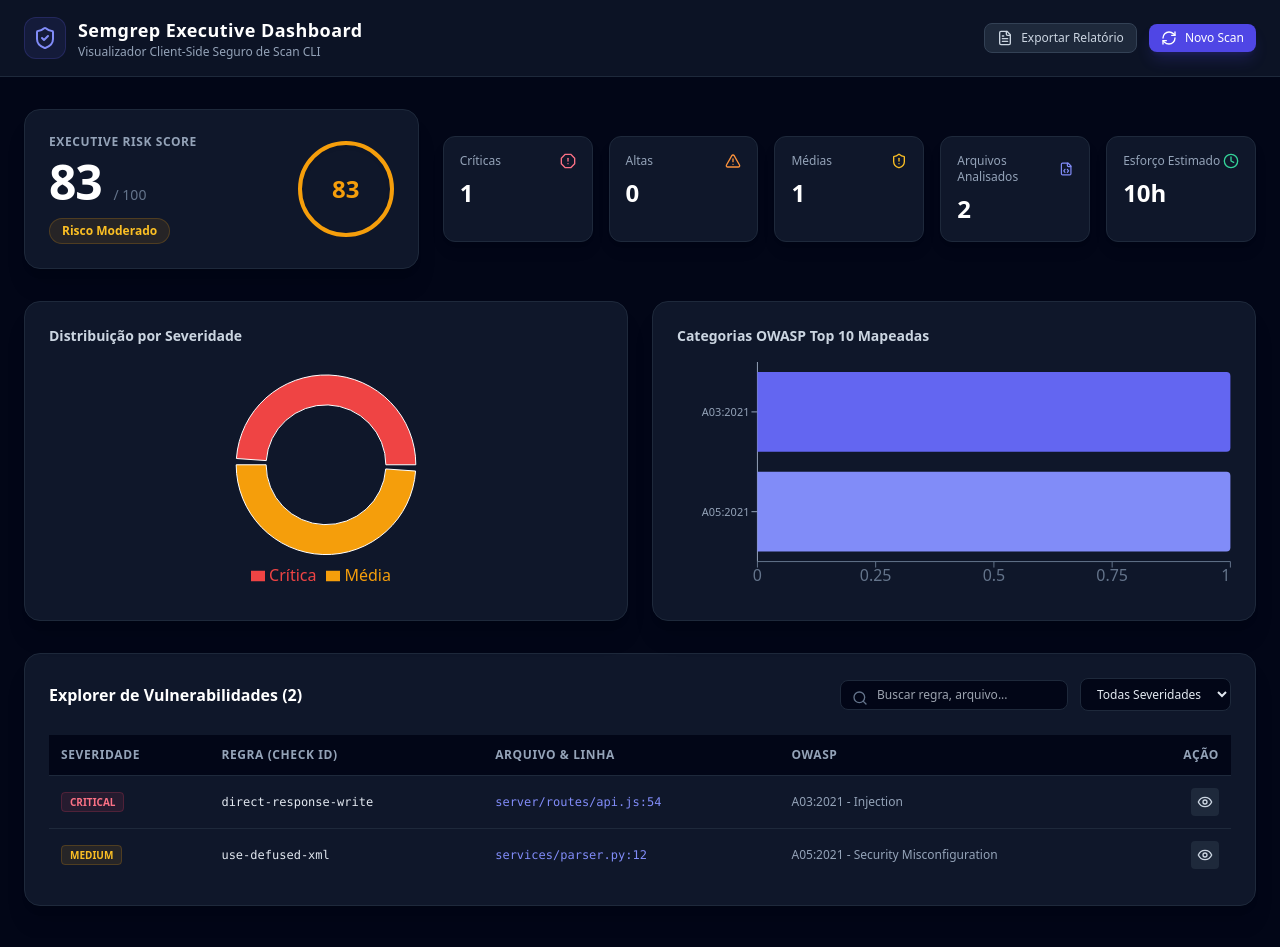
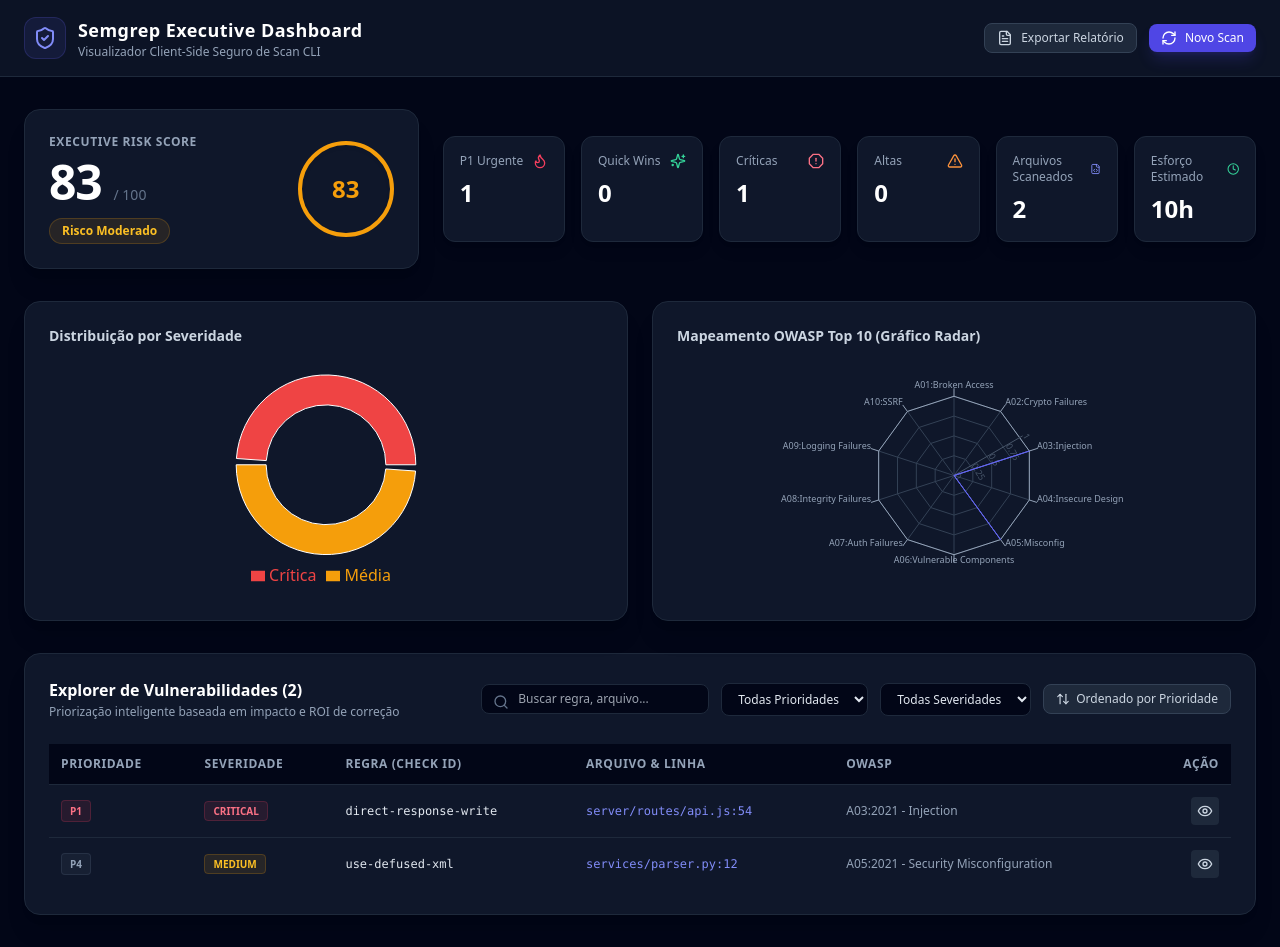
Before and after one commit to brunoez/semgrep, a React (Vite) app in the folder frontend/: page / in a window 1280 px wide. Both pictures are taken after a click on the button "Carregar Relatório de Exemplo". Built offline with nearby package versions, Linux system fonts and the light colour scheme.

Commit message:
feat: convert OWASP chart to Radar format and implement intelligent vulnerability prioritization engine

```diff
--- a/frontend/src/components/dashboard/ExecutiveMetrics.tsx
+++ b/frontend/src/components/dashboard/ExecutiveMetrics.tsx
@@ -1,5 +1,5 @@
 import React from 'react';
-import { AlertOctagon, AlertTriangle, ShieldAlert, Clock, FileCode } from 'lucide-react';
+import { AlertOctagon, AlertTriangle, Clock, FileCode, Flame, Sparkles } from 'lucide-react';
 import type { NormalizedReport } from '../../models/normalized.domain';
 
 interface Props {
@@ -10,7 +10,23 @@
   const { summary, scannedFilesCount } = report;
 
   return (
-    <div className="grid grid-cols-1 sm:grid-cols-2 md:grid-cols-5 gap-4 w-full">
+    <div className="grid grid-cols-1 sm:grid-cols-2 md:grid-cols-6 gap-4 w-full">
+      <div className="p-4 bg-slate-900 border border-slate-800 rounded-xl shadow-lg">
+        <div className="flex items-center justify-between text-rose-500">
+          <span className="text-xs font-medium text-slate-400">P1 Urgente</span>
+          <Flame className="w-4 h-4" />
+        </div>
+        <p className="text-2xl font-bold text-white mt-2">{summary.p1Count}</p>
+      </div>
+
+      <div className="p-4 bg-slate-900 border border-slate-800 rounded-xl shadow-lg">
+        <div className="flex items-center justify-between text-emerald-400">
+          <span className="text-xs font-medium text-slate-400">Quick Wins</span>
+          <Sparkles className="w-4 h-4" />
+        </div>
+        <p className="text-2xl font-bold text-white mt-2">{summary.quickWinsCount}</p>
+      </div>
+
       <div className="p-4 bg-slate-900 border border-slate-800 rounded-xl shadow-lg">
         <div className="flex items-center justify-between text-rose-400">
           <span className="text-xs font-medium text-slate-400">Críticas</span>
@@ -28,16 +44,8 @@
       </div>
 
       <div className="p-4 bg-slate-900 border border-slate-800 rounded-xl shadow-lg">
-        <div className="flex items-center justify-between text-amber-400">
-          <span className="text-xs font-medium text-slate-400">Médias</span>
-          <ShieldAlert className="w-4 h-4" />
-        </div>
-        <p className="text-2xl font-bold text-white mt-2">{summary.medium}</p>
-      </div>
-
-      <div className="p-4 bg-slate-900 border border-slate-800 rounded-xl shadow-lg">
         <div className="flex items-center justify-between text-indigo-400">
-          <span className="text-xs font-medium text-slate-400">Arquivos Analisados</span>
+          <span className="text-xs font-medium text-slate-400">Arquivos Scaneados</span>
           <FileCode className="w-4 h-4" />
         </div>
         <p className="text-2xl font-bold text-white mt-2">{scannedFilesCount}</p>
--- a/frontend/src/components/dashboard/OwaspRadarChart.tsx
+++ b/frontend/src/components/dashboard/OwaspRadarChart.tsx
@@ -1,5 +1,5 @@
 import React from 'react';
-import { BarChart, Bar, XAxis, YAxis, Tooltip, ResponsiveContainer, Cell } from 'recharts';
+import { Radar, RadarChart, PolarGrid, PolarAngleAxis, PolarRadiusAxis, ResponsiveContainer, Tooltip } from 'recharts';
 import type { NormalizedFinding } from '../../models/normalized.domain';
 
 interface Props {
@@ -7,40 +7,66 @@
 }
 
 export const OwaspRadarChart: React.FC<Props> = ({ findings }) => {
-  const owaspCounts: Record<string, number> = {};
+  // Pre-initialize OWASP Top 10 categories to show uniform radar web
+  const owaspCounts: Record<string, number> = {
+    'A01:Broken Access': 0,
+    'A02:Crypto Failures': 0,
+    'A03:Injection': 0,
+    'A04:Insecure Design': 0,
+    'A05:Misconfig': 0,
+    'A06:Vulnerable Components': 0,
+    'A07:Auth Failures': 0,
+    'A08:Integrity Failures': 0,
+    'A09:Logging Failures': 0,
+    'A10:SSRF': 0,
+  };
 
   findings.forEach((f) => {
     f.owasp.forEach((cat) => {
-      const shortName = cat.split('-')[0].trim();
-      owaspCounts[shortName] = (owaspCounts[shortName] || 0) + 1;
+      if (cat.includes('A01') || cat.includes('Access Control')) owaspCounts['A01:Broken Access'] += 1;
+      else if (cat.includes('A02') || cat.includes('Cryptographic')) owaspCounts['A02:Crypto Failures'] += 1;
+      else if (cat.includes('A03') || cat.includes('Injection')) owaspCounts['A03:Injection'] += 1;
+      else if (cat.includes('A04') || cat.includes('Insecure Design')) owaspCounts['A04:Insecure Design'] += 1;
+      else if (cat.includes('A05') || cat.includes('Misconfiguration')) owaspCounts['A05:Misconfig'] += 1;
+      else if (cat.includes('A06') || cat.includes('Vulnerable')) owaspCounts['A06:Vulnerable Components'] += 1;
+      else if (cat.includes('A07') || cat.includes('Authentication')) owaspCounts['A07:Auth Failures'] += 1;
+      else if (cat.includes('A08') || cat.includes('Integrity')) owaspCounts['A08:Integrity Failures'] += 1;
+      else if (cat.includes('A09') || cat.includes('Logging')) owaspCounts['A09:Logging Failures'] += 1;
+      else if (cat.includes('A10') || cat.includes('SSRF')) owaspCounts['A10:SSRF'] += 1;
+      else {
+        const shortName = cat.split('-')[0].trim();
+        owaspCounts[shortName] = (owaspCounts[shortName] || 0) + 1;
+      }
     });
   });
 
-  const data = Object.entries(owaspCounts).map(([category, count]) => ({ category, count }));
+  const data = Object.entries(owaspCounts).map(([category, count]) => ({
+    category,
+    count,
+  }));
+
+  const hasData = findings.some(f => f.owasp.length > 0);
 
   return (
     <div className="p-6 bg-slate-900 border border-slate-800 rounded-2xl h-80 shadow-xl">
-      <h3 className="text-sm font-semibold text-slate-300 mb-4">Categorias OWASP Top 10 Mapeadas</h3>
-      {data.length === 0 ? (
-        <div className="flex items-center justify-center h-48 text-xs text-slate-500">
+      <h3 className="text-sm font-semibold text-slate-300 mb-2">Mapeamento OWASP Top 10 (Gráfico Radar)</h3>
+      {!hasData ? (
+        <div className="flex items-center justify-center h-56 text-xs text-slate-500">
           Nenhuma tag OWASP encontrada no relatório.
         </div>
       ) : (
-        <ResponsiveContainer width="100%" height="85%">
-          <BarChart data={data} layout="vertical" margin={{ left: 20 }}>
-            <XAxis type="number" stroke="#64748b" />
-            <YAxis dataKey="category" type="category" stroke="#94a3b8" tick={{ fontSize: 11 }} />
+        <ResponsiveContainer width="100%" height="90%">
+          <RadarChart cx="50%" cy="50%" outerRadius="68%" data={data}>
+            <PolarGrid stroke="#334155" />
+            <PolarAngleAxis dataKey="category" stroke="#94a3b8" tick={{ fontSize: 9, fill: '#94a3b8' }} />
+            <PolarRadiusAxis stroke="#475569" angle={30} tick={{ fontSize: 9 }} />
+            <Radar name="Vulnerabilidades" dataKey="count" stroke="#6366f1" fill="#6366f1" fillOpacity={0.4} />
             <Tooltip
               contentStyle={{ backgroundColor: '#0f172a', borderColor: '#334155', borderRadius: '8px', color: '#f8fafc' }}
-              itemStyle={{ color: '#f8fafc' }}
+              itemStyle={{ color: '#818cf8' }}
               labelStyle={{ color: '#f8fafc' }}
             />
-            <Bar dataKey="count" fill="#6366f1" radius={[0, 4, 4, 0]}>
-              {data.map((_, index) => (
-                <Cell key={`cell-${index}`} fill={index % 2 === 0 ? '#6366f1' : '#818cf8'} />
-              ))}
-            </Bar>
-          </BarChart>
+          </RadarChart>
         </ResponsiveContainer>
       )}
     </div>
--- a/frontend/src/components/explorer/VulnerabilityTable.tsx
+++ b/frontend/src/components/explorer/VulnerabilityTable.tsx
@@ -1,5 +1,5 @@
 import React, { useState } from 'react';
-import { Search, Eye } from 'lucide-react';
+import { Search, Eye, Sparkles, ArrowUpDown } from 'lucide-react';
 import type { NormalizedFinding } from '../../models/normalized.domain';
 import { sanitizeText } from '../../services/sanitizer.service';
 
@@ -11,6 +11,8 @@
 export const VulnerabilityTable: React.FC<Props> = ({ findings, onSelectFinding }) => {
   const [searchTerm, setSearchTerm] = useState('');
   const [severityFilter, setSeverityFilter] = useState<string>('ALL');
+  const [priorityFilter, setPriorityFilter] = useState<string>('ALL');
+  const [sortBy, setSortBy] = useState<'PRIORITY' | 'SEVERITY'>('PRIORITY');
 
   const filtered = findings.filter((f) => {
     const matchesSearch =
@@ -18,15 +20,29 @@
       f.filePath.toLowerCase().includes(searchTerm.toLowerCase()) ||
       f.checkId.toLowerCase().includes(searchTerm.toLowerCase());
     const matchesSeverity = severityFilter === 'ALL' || f.severity === severityFilter;
-    return matchesSearch && matchesSeverity;
+    const matchesPriority = priorityFilter === 'ALL' || f.priority.tier === priorityFilter;
+    return matchesSearch && matchesSeverity && matchesPriority;
+  });
+
+  const sorted = [...filtered].sort((a, b) => {
+    if (sortBy === 'PRIORITY') {
+      return b.priority.score - a.priority.score;
+    }
+    const severityWeight: Record<string, number> = { CRITICAL: 5, HIGH: 4, MEDIUM: 3, LOW: 2, INFO: 1 };
+    return (severityWeight[b.severity] || 0) - (severityWeight[a.severity] || 0);
   });
 
   return (
     <div className="bg-slate-900 border border-slate-800 rounded-2xl p-6 shadow-xl">
       <div className="flex flex-col md:flex-row md:items-center justify-between gap-4 mb-6">
-        <h3 className="text-base font-bold text-white">Explorer de Vulnerabilidades ({filtered.length})</h3>
+        <div>
+          <h3 className="text-base font-bold text-white flex items-center gap-2">
+            Explorer de Vulnerabilidades ({sorted.length})
+          </h3>
+          <p className="text-xs text-slate-400 mt-0.5">Priorização inteligente baseada em impacto e ROI de correção</p>
+        </div>
 
-        <div className="flex items-center gap-3">
+        <div className="flex flex-wrap items-center gap-3">
           <div className="relative">
             <Search className="w-4 h-4 absolute left-3 top-2.5 text-slate-500" />
             <input
@@ -39,6 +55,18 @@
           </div>
 
           <select
+            value={priorityFilter}
+            onChange={(e) => setPriorityFilter(e.target.value)}
+            className="px-3 py-1.5 bg-slate-950 border border-slate-800 rounded-lg text-xs text-slate-200 focus:outline-none focus:border-indigo-500"
+          >
+            <option value="ALL">Todas Prioridades</option>
+            <option value="P1">P1 - Urgente</option>
+            <option value="P2">P2 - Alta</option>
+            <option value="P3">P3 - Média</option>
+            <option value="P4">P4 - Baixa</option>
+          </select>
+
+          <select
             value={severityFilter}
             onChange={(e) => setSeverityFilter(e.target.value)}
             className="px-3 py-1.5 bg-slate-950 border border-slate-800 rounded-lg text-xs text-slate-200 focus:outline-none focus:border-indigo-500"
@@ -49,6 +77,14 @@
             <option value="MEDIUM">Média</option>
             <option value="LOW">Baixa</option>
           </select>
+
+          <button
+            onClick={() => setSortBy(sortBy === 'PRIORITY' ? 'SEVERITY' : 'PRIORITY')}
+            className="flex items-center gap-1.5 px-3 py-1.5 bg-slate-800 hover:bg-slate-700 rounded-lg text-xs text-slate-300 font-medium border border-slate-700 transition"
+          >
+            <ArrowUpDown className="w-3.5 h-3.5" />
+            {sortBy === 'PRIORITY' ? 'Ordenado por Prioridade' : 'Ordenado por Severidade'}
+          </button>
         </div>
       </div>
 
@@ -56,6 +92,7 @@
         <table className="w-full text-left text-xs">
           <thead className="bg-slate-950 text-slate-400 border-b border-slate-800 uppercase tracking-wider">
             <tr>
+              <th className="p-3">Prioridade</th>
               <th className="p-3">Severidade</th>
               <th className="p-3">Regra (Check ID)</th>
               <th className="p-3">Arquivo & Linha</th>
@@ -64,8 +101,20 @@
             </tr>
           </thead>
           <tbody className="divide-y divide-slate-800">
-            {filtered.map((f) => (
+            {sorted.map((f) => (
               <tr key={f.id} className="hover:bg-slate-800/40 transition">
+                <td className="p-3">
+                  <div className="flex items-center gap-1.5">
+                    <span className={`px-2 py-0.5 rounded text-[10px] font-bold border ${f.priority.badgeClass}`}>
+                      {f.priority.tier}
+                    </span>
+                    {f.priority.isQuickWin && (
+                      <span className="flex items-center gap-1 px-1.5 py-0.5 bg-emerald-500/10 text-emerald-400 border border-emerald-500/20 rounded text-[9px] font-semibold" title="Quick Win: Alto impacto com baixo esforço de correção">
+                        <Sparkles className="w-3 h-3" /> Quick Win
+                      </span>
+                    )}
+                  </div>
+                </td>
                 <td className="p-3 font-bold">
                   <span
                     className={`px-2 py-0.5 rounded text-[10px] ${
--- a/frontend/src/models/normalized.domain.ts
+++ b/frontend/src/models/normalized.domain.ts
@@ -1,4 +1,14 @@
 export type NormalizedSeverity = 'CRITICAL' | 'HIGH' | 'MEDIUM' | 'LOW' | 'INFO';
+export type PriorityTier = 'P1' | 'P2' | 'P3' | 'P4';
+
+export interface PriorityAnalysis {
+  score: number; // 0 to 100
+  tier: PriorityTier;
+  label: string;
+  badgeClass: string;
+  isQuickWin: boolean;
+  rationale: string;
+}
 
 export interface NormalizedFinding {
   id: string;
@@ -18,6 +28,7 @@
   impact?: string;
   confidence?: string;
   remediationHours: number;
+  priority: PriorityAnalysis;
 }
 
 export interface NormalizedReport {
@@ -31,6 +42,8 @@
     medium: number;
     low: number;
     info: number;
+    p1Count: number;
+    quickWinsCount: number;
     totalRemediationHours: number;
   };
 }
--- a/frontend/src/services/defectdojo.adapter.ts
+++ b/frontend/src/services/defectdojo.adapter.ts
@@ -1,5 +1,6 @@
 import { SemgrepReportSchema } from '../models/semgrep.schema';
 import type { NormalizedFinding, NormalizedReport, NormalizedSeverity } from '../models/normalized.domain';
+import { calculateFindingPriority } from './prioritization.engine';
 
 function mapSeverity(semgrepSeverity?: string, impact?: string, confidence?: string): NormalizedSeverity {
   const sev = (semgrepSeverity || '').toUpperCase();
@@ -60,6 +61,15 @@
     }
 
     const owaspList = Array.isArray(meta.owasp) ? meta.owasp : meta.owasp ? [meta.owasp] : [];
+    const remediationHours = calculateRemediationHours(severity);
+
+    const priority = calculateFindingPriority({
+      severity,
+      impact,
+      confidence,
+      owasp: owaspList,
+      remediationHours,
+    });
 
     return {
       id: `finding-${index}-${item.check_id}`,
@@ -78,7 +88,8 @@
       category: meta.category || 'Security',
       impact,
       confidence,
-      remediationHours: calculateRemediationHours(severity),
+      remediationHours,
+      priority,
     };
   });
 
@@ -86,6 +97,9 @@
     (acc, f) => {
       acc.total += 1;
       acc.totalRemediationHours += f.remediationHours;
+      if (f.priority.tier === 'P1') acc.p1Count += 1;
+      if (f.priority.isQuickWin) acc.quickWinsCount += 1;
+
       if (f.severity === 'CRITICAL') acc.critical += 1;
       else if (f.severity === 'HIGH') acc.high += 1;
       else if (f.severity === 'MEDIUM') acc.medium += 1;
@@ -93,7 +107,7 @@
       else acc.info += 1;
       return acc;
     },
-    { total: 0, critical: 0, high: 0, medium: 0, low: 0, info: 0, totalRemediationHours: 0 }
+    { total: 0, critical: 0, high: 0, medium: 0, low: 0, info: 0, p1Count: 0, quickWinsCount: 0, totalRemediationHours: 0 }
   );
 
   return {
--- /dev/null
+++ b/frontend/src/services/prioritization.engine.ts
@@ -0,0 +1,76 @@
+import type { NormalizedSeverity, PriorityAnalysis, PriorityTier } from '../models/normalized.domain';
+
+interface InputParams {
+  severity: NormalizedSeverity;
+  impact?: string;
+  confidence?: string;
+  owasp: string[];
+  remediationHours: number;
+}
+
+export function calculateFindingPriority(input: InputParams): PriorityAnalysis {
+  let score = 0;
+
+  // Base score from severity
+  switch (input.severity) {
+    case 'CRITICAL': score += 50; break;
+    case 'HIGH': score += 35; break;
+    case 'MEDIUM': score += 20; break;
+    case 'LOW': score += 10; break;
+    case 'INFO': score += 5; break;
+  }
+
+  // Impact and confidence multipliers
+  const imp = (input.impact || '').toUpperCase();
+  const conf = (input.confidence || '').toUpperCase();
+
+  if (imp === 'HIGH') score += 15;
+  else if (imp === 'MEDIUM') score += 8;
+
+  if (conf === 'HIGH') score += 10;
+  else if (conf === 'MEDIUM') score += 5;
+
+  // High-risk OWASP categories boost
+  const isHighRiskOwasp = input.owasp.some(o =>
+    o.includes('A01') || o.includes('A03') || o.includes('A08') || o.includes('Injection') || o.includes('Access Control')
+  );
+  if (isHighRiskOwasp) score += 15;
+
+  // Quick Win / High ROI boost: High severity with low effort
+  const isQuickWin = (input.severity === 'CRITICAL' || input.severity === 'HIGH') && input.remediationHours <= 4;
+  if (isQuickWin) score += 10;
+
+  const finalScore = Math.min(100, Math.max(1, Math.round(score)));
+
+  let tier: PriorityTier = 'P4';
+  let label = 'P4 - Baixa Prioridade';
+  let badgeClass = 'bg-slate-500/10 text-slate-400 border-slate-500/20';
+
+  if (finalScore >= 80) {
+    tier = 'P1';
+    label = 'P1 - Correção Urgente';
+    badgeClass = 'bg-rose-500/10 text-rose-400 border-rose-500/20';
+  } else if (finalScore >= 60) {
+    tier = 'P2';
+    label = 'P2 - Alta Prioridade';
+    badgeClass = 'bg-orange-500/10 text-orange-400 border-orange-500/20';
+  } else if (finalScore >= 40) {
+    tier = 'P3';
+    label = 'P3 - Média Prioridade';
+    badgeClass = 'bg-amber-500/10 text-amber-400 border-amber-500/20';
+  }
+
+  const rationaleParts: string[] = [];
+  if (input.severity === 'CRITICAL') rationaleParts.push('Severidade Crítica');
+  if (isHighRiskOwasp) rationaleParts.push('Vulnerabilidade OWASP de Alto Risco');
+  if (isQuickWin) rationaleParts.push('Quick Win (Baixo esforço de correção)');
+
+  return {
+    score: finalScore,
+    tier,
+    label,
+    badgeClass,
+    isQuickWin,
+    rationale: rationaleParts.join(' • ') || 'Priorização padrão baseada em impacto',
+  };
+}
```
Also changed, not shown: frontend/src/components/explorer/CodeViewerModal.tsx (+30 -7 lines), 1 other file (tests, documents, lock files or other folders).
